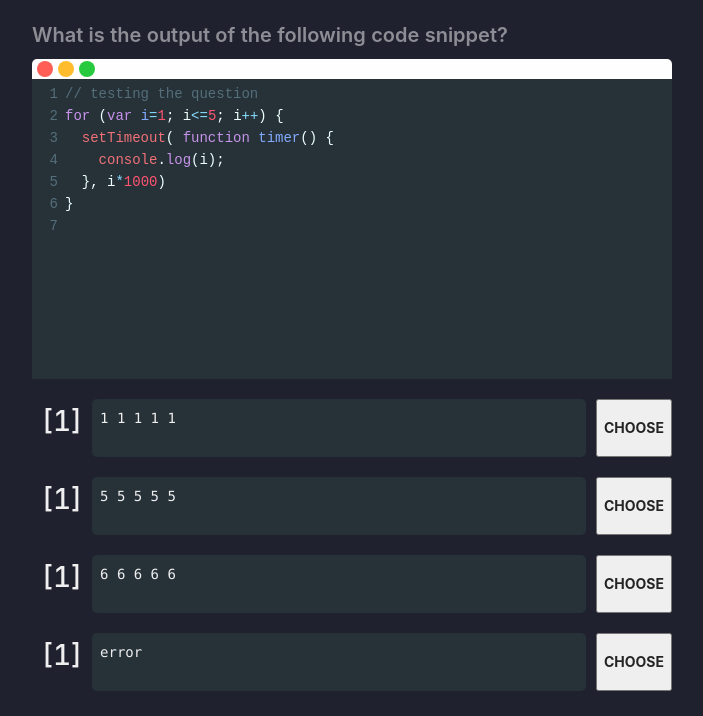
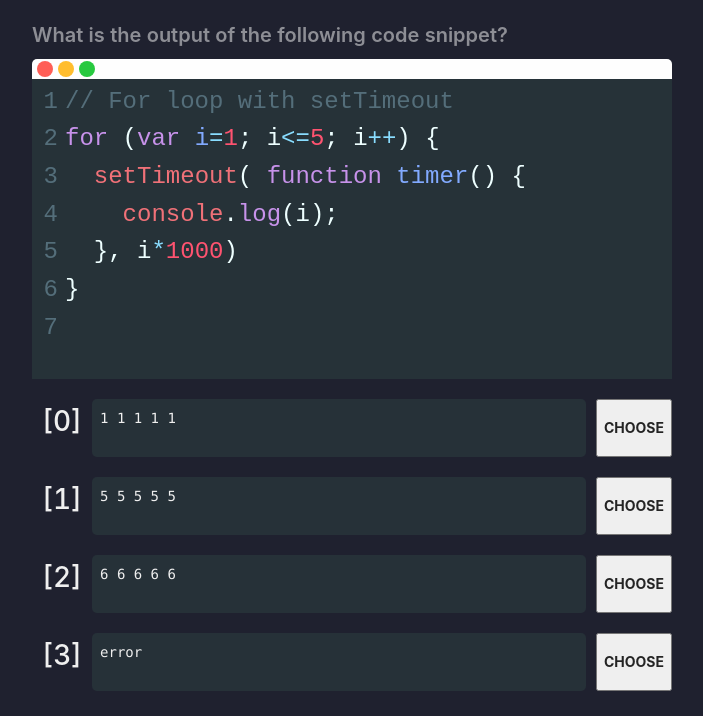
Before and after one commit to kokanek/javascript-interview-quiz, a React app: page / in a window 1280 px wide. Shown: the part 84-800 px from the top of the page, without its empty margins (8-711 px from the left). Built offline with nearby package versions, Linux system fonts and the light colour scheme.

Commit message:
fixed bugs

```diff
--- a/src/index.css
+++ b/src/index.css
@@ -72,6 +72,11 @@ body {
   border: none;
 }
 
+.CodeMirror {
+  font-family: Arial, monospace;
+  font-size: 24px;
+}
+
 .wrong {
   background-color: #ff0999;
   border: none;
--- a/src/index.js
+++ b/src/index.js
@@ -52,7 +52,7 @@ export default class App extends Component {
           />
 
           {options.map((option, index) =>
-            (<div className="optionRow"><h1>[1]</h1><div className="options"><code>{option.value}</code></div>
+            (<div className="optionRow"><h1>{`[${index}]`}</h1><div className="options"><code>{option.value}</code></div>
               <button onClick={this.state.showAnswer ? () => { } : () => this.processAnswer(option.correct)}
                   className={this.state.showAnswer ? (option.correct ? 'correct' : 'wrong') : ''}><strong>CHOOSE</strong></button>
               </div>)
--- a/src/questions.js
+++ b/src/questions.js
@@ -1,7 +1,7 @@
 module.exports = [
   {
     code:
-    `// testing the question
+    `// For loop with setTimeout
 for (var i=1; i<=5; i++) {
   setTimeout( function timer() {
     console.log(i);
```
Also changed, not shown: 1 other file.
